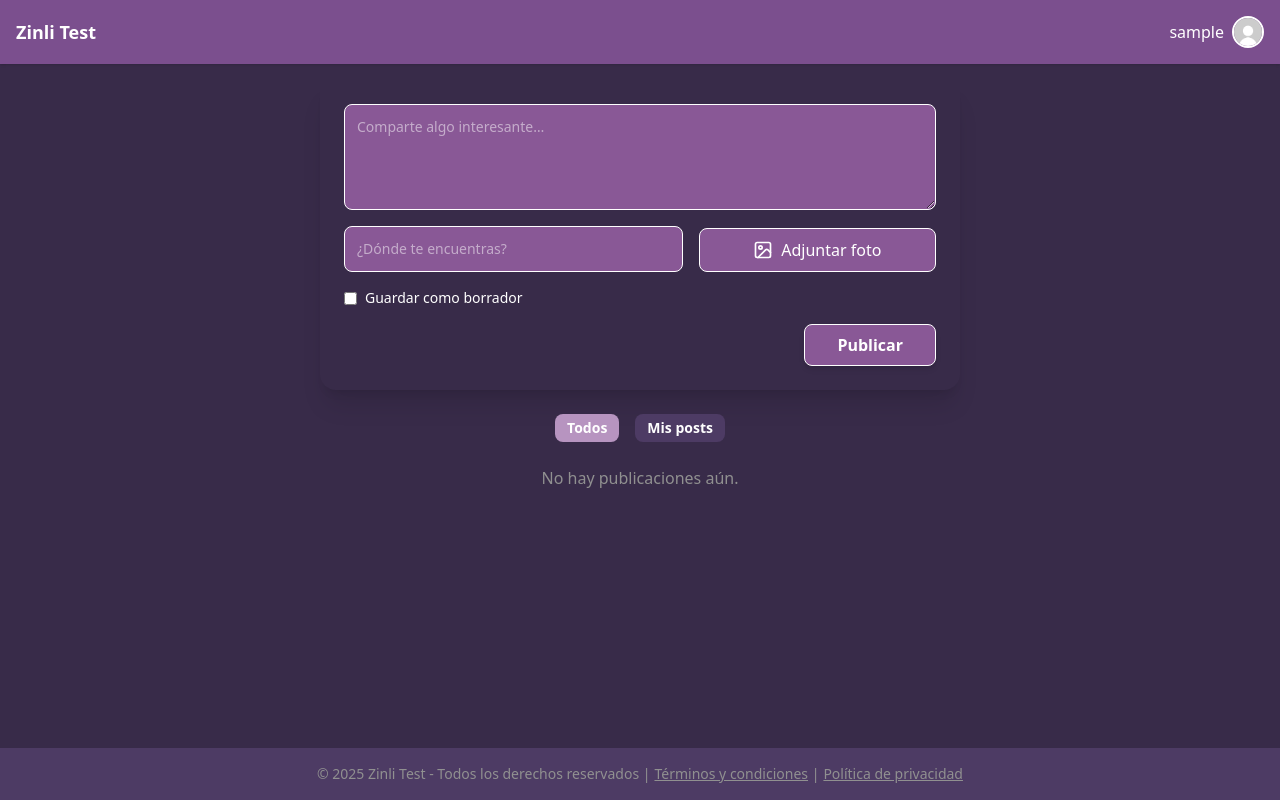
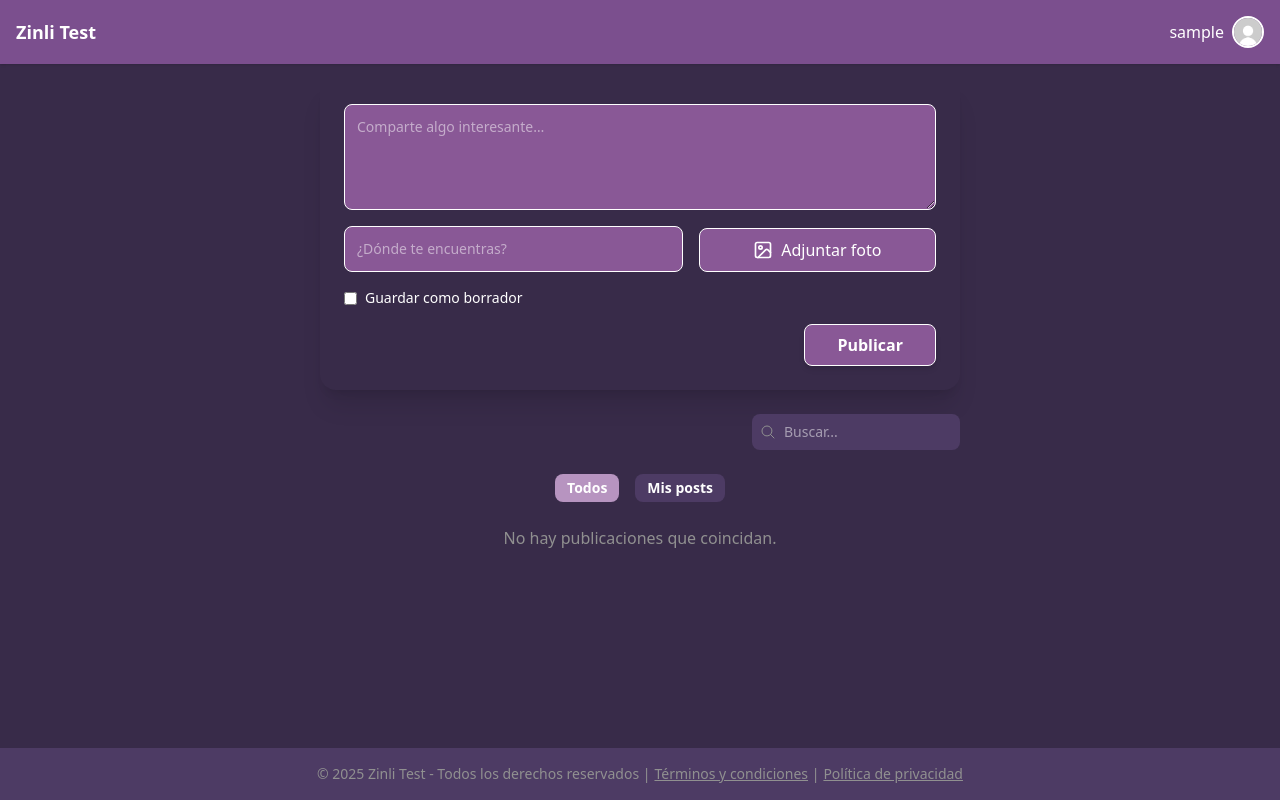
Before and after one commit to julioocmc/zinli-front-test, a React (Vite) app: page /feed in a window 1280 px wide. Built offline with nearby package versions, Linux system fonts and the light colour scheme; sample sign-in values are in the browser's storage.

Commit message:
feat(feed): add search bar with icon and filtering logic

```diff
--- a/src/pages/Feed.tsx
+++ b/src/pages/Feed.tsx
@@ -1,19 +1,29 @@
+// src/pages/Feed.tsx
+import { useState, useDeferredValue } from 'react';
+import Navbar from '../components/Navbar';
+import Footer from '../components/Footer';
+import PostForm from '../components/PostForm';
+import PostCard from '../components/PostCard';
 import { useAuth } from '../context/AuthContext';
-import Footer from '../components/Footer';
-import PostCard from '../components/PostCard';
-import Navbar from '../components/Navbar';
-import PostForm from '../components/PostForm';
 import { usePosts } from '../context/PostContext';
-import { useState } from 'react';
+import { MagnifyingGlassIcon } from '@heroicons/react/24/outline';
 
 export default function Feed() {
   const { user } = useAuth();
   const { posts, addPost } = usePosts();
+
   const [showMine, setShowMine] = useState(false);
+  const [query, setQuery] = useState('');
+  const q = useDeferredValue(query.toLowerCase());
 
   const published = posts
     .filter((p) => p.status === 'published')
     .filter((p) => (showMine ? p.author.username === user?.username : true))
+    .filter(
+      (p) =>
+        p.message.toLowerCase().includes(q) ||
+        p.location.toLowerCase().includes(q)
+    )
     .sort((a, b) => b.create_at.getTime() - a.create_at.getTime());
 
   if (!user) {
@@ -35,20 +45,33 @@ export default function Feed() {
       <main className="flex-grow p-4 max-w-2xl mx-auto w-full space-y-6">
         <PostForm addPost={addPost} currentUser={user} />
 
+        <div className="flex justify-end">
+          <div className="relative w-52">
+            <MagnifyingGlassIcon className="absolute left-2 top-1/2 -translate-y-1/2 w-4 h-4 text-text-200" />
+            <input
+              type="text"
+              placeholder="Buscar..."
+              value={query}
+              onChange={(e) => setQuery(e.target.value)}
+              className="w-full pl-8 pr-2 py-2 rounded-lg bg-bg-300 placeholder:text-text-200 text-sm focus:outline-none focus:ring-2 focus:ring-accent-100"
+            />
+          </div>
+        </div>
+
         <div className="flex justify-center gap-4 text-sm font-semibold">
           <button
-            className={`px-3 py-1 cursor-pointer rounded-lg ${
+            onClick={() => setShowMine(false)}
+            className={`px-3 py-1 rounded-lg cursor-pointer ${
               !showMine ? 'bg-accent-100 text-white' : 'bg-bg-300'
             }`}
-            onClick={() => setShowMine(false)}
           >
             Todos
           </button>
           <button
-            className={`px-3 py-1 cursor-pointer rounded-lg ${
+            onClick={() => setShowMine(true)}
+            className={`px-3 py-1 rounded-lg cursor-pointer ${
               showMine ? 'bg-accent-100 text-white' : 'bg-bg-300'
             }`}
-            onClick={() => setShowMine(true)}
           >
             Mis posts
           </button>
@@ -58,7 +81,7 @@ export default function Feed() {
           <p className="text-center text-text-200">
             {showMine
               ? 'Aún no tienes publicaciones.'
-              : 'No hay publicaciones aún.'}
+              : 'No hay publicaciones que coincidan.'}
           </p>
         ) : (
           <div className="flex flex-col gap-4">
```
